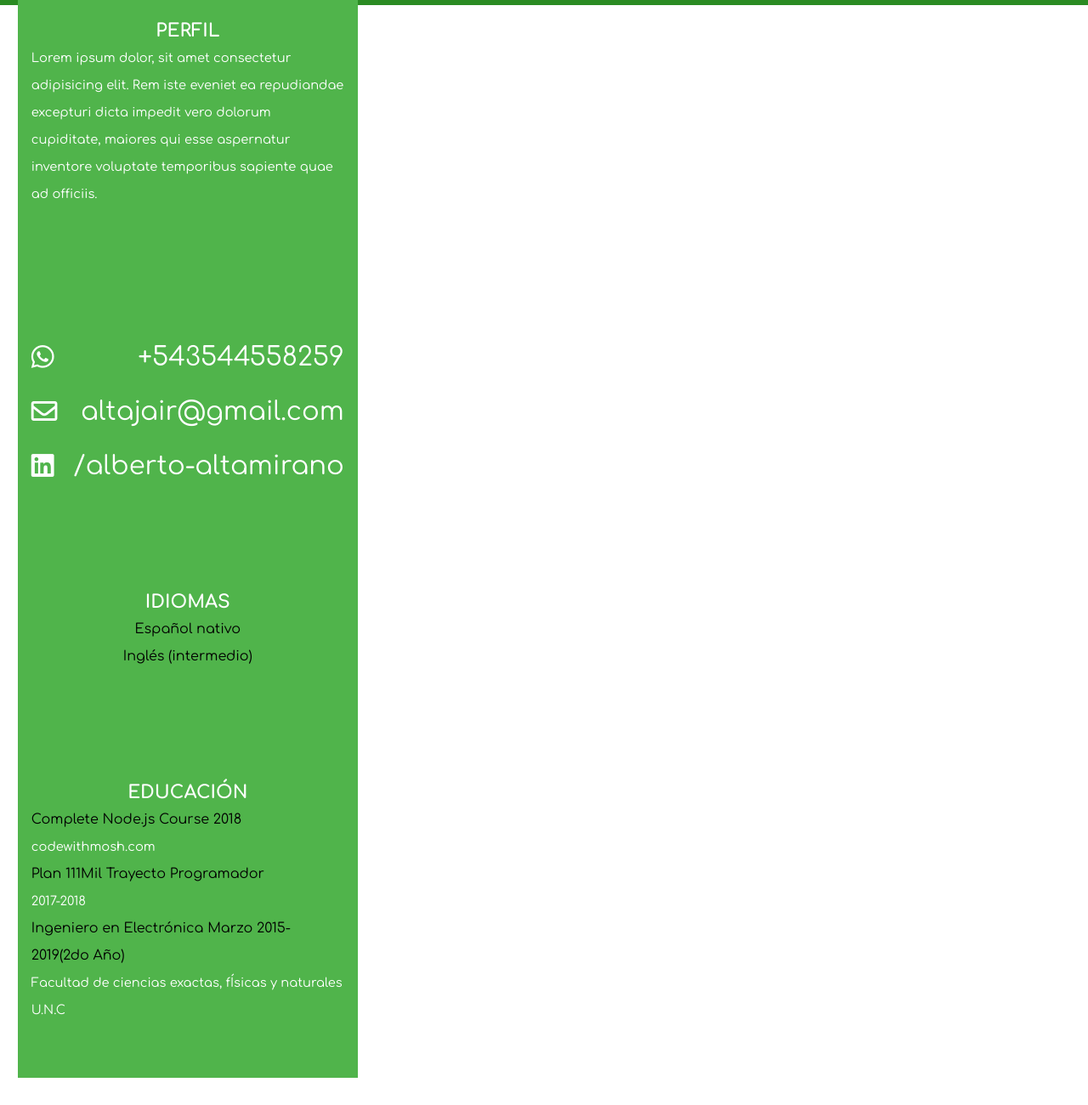
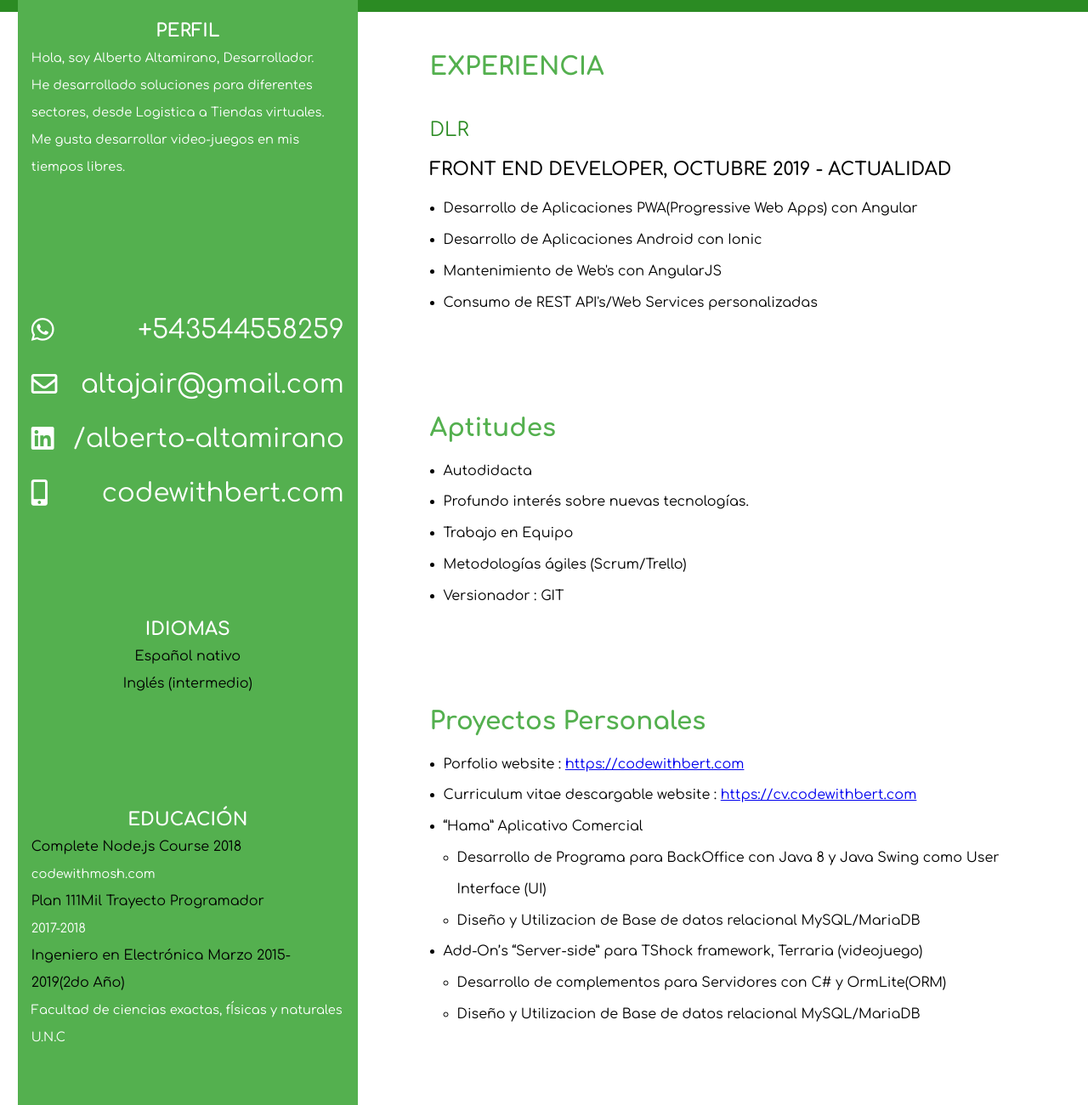
Before and after one commit to Alberto-ARG/codewithalbert, a plain HTML site: page index.html in a window 1280 px wide. Shown: the part 394-1694 px from the top of the page at 85% size. Before the commit the page ends 1662 px from the top, so only its background shows below. Drawn offline with Linux system fonts and the light colour scheme.

Commit message:
cv-27/8/2021

```diff
--- a/assets/style.css
+++ b/assets/style.css
@@ -1,5 +1,5 @@
 :root {
-    --colorbg: hsl(117deg 41% 50%);
+    --colorbg: hsl(117deg 38% 50%);
     --subcolorbg: hsl(115deg 60% 34%);
     --colort:white;
     --colorsec:hsl(122deg 58% 17%);
@@ -106,10 +106,36 @@ body {
 }
 
 /*HEADER END*/
+/*Box*/
 .box{
     grid-area: box;
 }
+.seccion{
+    padding: 4em;
+    padding-top: 2em;
+}
+.boxsub{
+    color: hsl(117deg 38% 50%);
+    font-weight: 900;
+    font-size: 22pt;
+}
+.boxminisub{
+    margin-top: 2em;
+    color: var(--subcolorbg);
+    font-size: 17pt;
+    margin-bottom: 1em;
+}
+.boxminitit{
+    font-weight: 600;
+    font-size: 16pt;
+}
+.list{
+    padding: 0;
+    padding-left: 1em;
+    line-height: 2.3em;
+}
 
+/*Box END*/
 .cajahorizontal{
     display: flex;
     flex-direction: column;
--- a/index.html
+++ b/index.html
@@ -4,7 +4,7 @@
     <meta charset="UTF-8">
     <meta http-equiv="X-UA-Compatible" content="IE=edge">
     <meta name="viewport" content="width=device-width, initial-scale=1.0">
-    <title>Alberto Altamirano'Cv</title>
+    <title>Alberto Altamirano</title>
     <link rel="stylesheet" href="/assets/style.css">
     <link rel="preconnect" href="https://fonts.googleapis.com">
     <link href="/assets/fontawesome/css/all.css" rel="stylesheet">
@@ -22,7 +22,9 @@
             <div class="parrafo cajahorizontal">
                 <div class="tituloparrafo">PERFIL</div>
                 <div class="descripcion">
-                    Lorem ipsum dolor, sit amet consectetur adipisicing elit. Rem iste eveniet ea repudiandae excepturi dicta impedit vero dolorum cupiditate, maiores qui esse aspernatur inventore voluptate temporibus sapiente quae ad officiis.
+                  Hola, soy Alberto Altamirano, Desarrollador.<br>
+                  He desarrollado soluciones para diferentes sectores, desde Logistica a Tiendas virtuales.
+                  <br>Me gusta desarrollar video-juegos en mis tiempos libres.
                 </div>
 
             </div>
@@ -40,6 +42,11 @@
                     <i class="fab fa-linkedin textode"></i> <!-- uses regular style -->
                     <div class="textode"> /alberto-altamirano</div>
                 </div>
+                <div class="entry">
+                    <i class="fas fa-mobile-alt textode"></i>
+                    <div class="textode">codewithbert.com</div>
+                </div>
+
 
 
             </div>
@@ -108,6 +115,70 @@
 
         </div>
         <div class="box">
+            <div class="seccion">
+                <div class="boxsub">
+                    EXPERIENCIA
+                </div>
+                <div class="expbox cajahorizontal">
+                    <div class="boxminisub">
+                        DLR
+                    </div>
+                    <div class="boxminitit" >
+                        FRONT END DEVELOPER, OCTUBRE 2019 - ACTUALIDAD
+                    </div>
+                    <ul  class="list">
+                        <li>Desarrollo de Aplicaciones PWA(Progressive Web Apps) con Angular</li>
+                        <li>Desarrollo de Aplicaciones Android con Ionic</li>
+                        <li>Mantenimiento de Web's con AngularJS</li>
+                        <li>Consumo de REST API's/Web Services personalizadas</li>
+                      </ul>
+                </div>
+
+            </div>
+            <div class="seccion">
+                <div class="boxsub">
+                    Aptitudes
+                </div>
+                <div class="expbox cajahorizontal">
+
+                    <ul  class="list">
+                        <li>Autodidacta</li>
+                        <li>Profundo interés sobre nuevas tecnologías.</li>
+                        <li>Trabajo en Equipo</li>
+                        <li>Metodologías ágiles (Scrum/Trello) </li>
+                        <li>Versionador : GIT</li>
+                      </ul>
+                </div>
+
+            </div>
+            <div class="seccion">
+                <div class="boxsub">
+                    Proyectos Personales
+                </div>
+                <div class="expbox cajahorizontal">
+
+                    <ul class="list">
+                        <li>Porfolio website : <a href="https://codewithbert.com">https://codewithbert.com</a> </li>
+                        <li>Curriculum vitae descargable website : <a href="https://cv.codewithbert.com">https://cv.codewithbert.com</a> </li>
+                        <li>“Hama” Aplicativo Comercial</li>
+                        <div class="expbox cajahorizontal">
+                                <ul  class="list">
+                                <li>Desarrollo de Programa para BackOffice con Java 8  y Java Swing como User Interface (UI) </li>
+                                <li>Diseño y Utilizacion de Base de datos relacional MySQL/MariaDB</li>
+                              </ul>
+                        </div>
+                        <li>Add-On’s  “Server-side” para TShock framework, Terraria (videojuego)</li>
+                        <div class="expbox cajahorizontal">
+                                <ul  class="list">
+                                <li>Desarrollo de complementos para Servidores con C#  y OrmLite(ORM) </li>
+                                <li>Diseño y Utilizacion de Base de datos relacional MySQL/MariaDB</li>
+                              </ul>
+                        </div>
+                      </ul>
+                </div>
+
+            </div>
+
 
         </div>
     </div>
```
